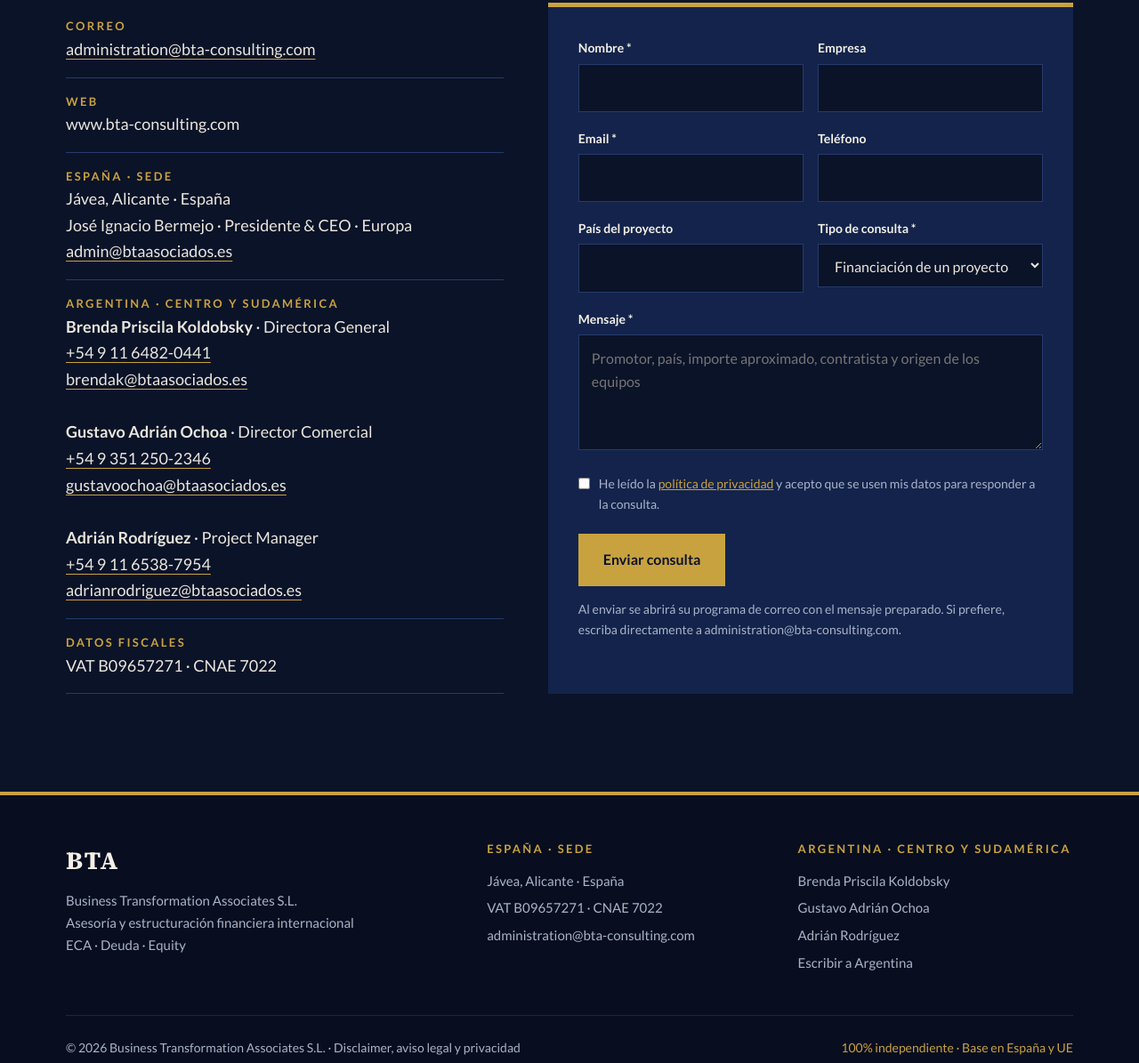
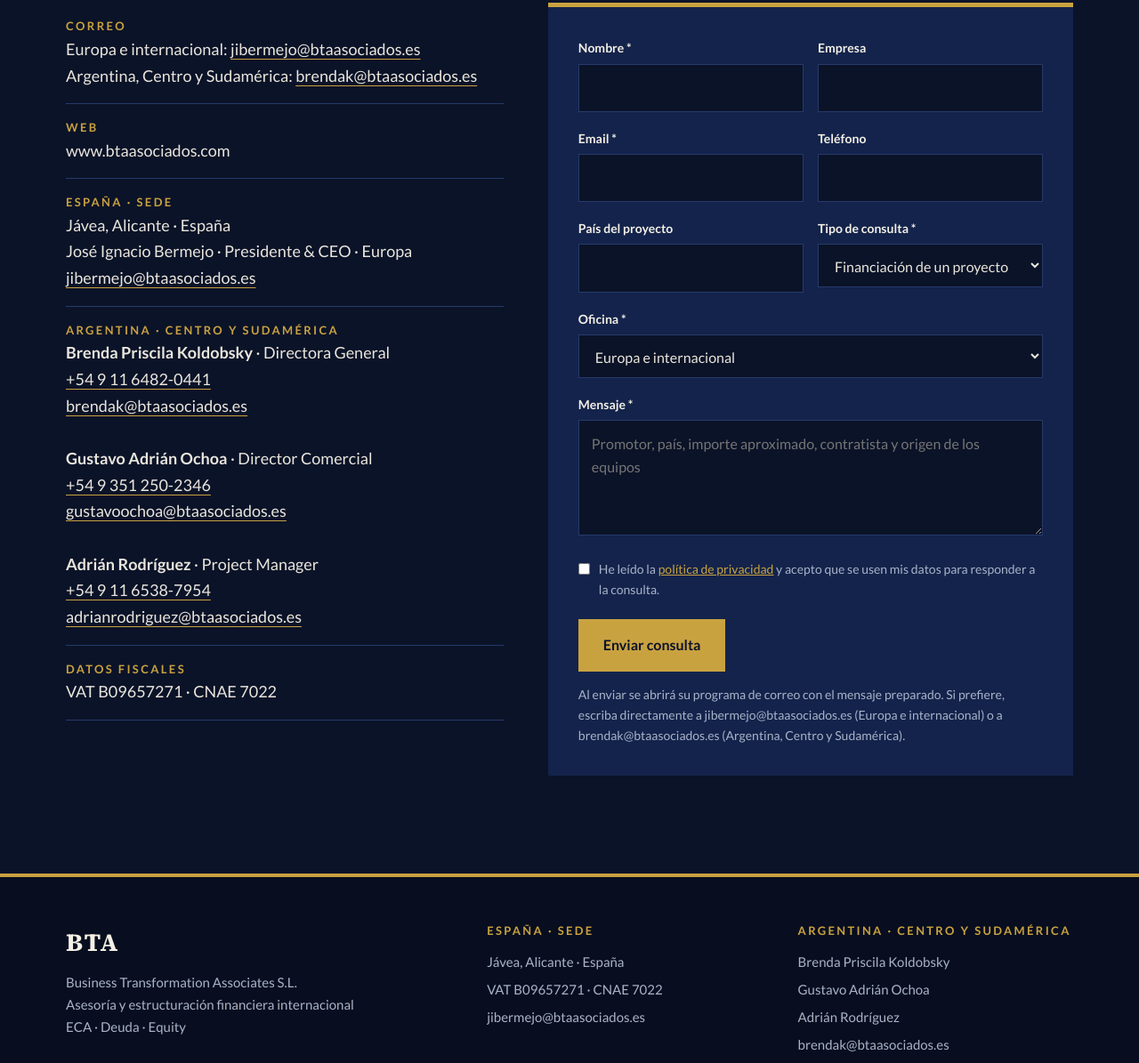
Before and after one commit to Obyra/bta-web, a plain HTML site: page contacto.html in a window 1280 px wide. Shown: the part 537-1732 px from the top of the page at 89% size. Drawn offline with Linux system fonts and the light colour scheme.

Commit message:
Mails por región: jibermejo@ para Europa e internacional, brendak@ para Argentina
administration@bta-consulting.com no existe: se reemplaza en pie, contacto,
aviso legal y privacidad. El formulario suma 'Oficina' y manda el mail a la
que corresponda. La web pasa a www.btaasociados.com.

Co-Authored-By: Claude Opus 5.5 <noreply@anthropic.com>

```diff
--- a/contacto.html
+++ b/contacto.html
@@ -56,14 +56,14 @@
   <div class="contenedor contacto sin-margen">
     <div class="datos">
       <dl>
-        <div><dt>Correo</dt><dd><a href="mailto:administration@bta-consulting.com">administration@bta-consulting.com</a></dd></div>
-        <div><dt>Web</dt><dd>www.bta-consulting.com</dd></div>
-        <div><dt>España · Sede</dt><dd>Jávea, Alicante · España<br>José Ignacio Bermejo · Presidente &amp; CEO · Europa<br><a href="mailto:admin@btaasociados.es">admin@btaasociados.es</a></dd></div>
+        <div><dt>Correo</dt><dd>Europa e internacional: <a href="mailto:jibermejo@btaasociados.es">jibermejo@btaasociados.es</a><br>Argentina, Centro y Sudamérica: <a href="mailto:brendak@btaasociados.es">brendak@btaasociados.es</a></dd></div>
+        <div><dt>Web</dt><dd>www.btaasociados.com</dd></div>
+        <div><dt>España · Sede</dt><dd>Jávea, Alicante · España<br>José Ignacio Bermejo · Presidente &amp; CEO · Europa<br><a href="mailto:jibermejo@btaasociados.es">jibermejo@btaasociados.es</a></dd></div>
         <div><dt>Argentina · Centro y Sudamérica</dt><dd><strong>Brenda Priscila Koldobsky</strong> · Directora General<br><a href="tel:+5491164820441">+54 9 11 6482-0441</a><br><a href="mailto:brendak@btaasociados.es">brendak@btaasociados.es</a><br><br><strong>Gustavo Adrián Ochoa</strong> · Director Comercial<br><a href="tel:+5493512502346">+54 9 351 250-2346</a><br><a href="mailto:gustavoochoa@btaasociados.es">gustavoochoa@btaasociados.es</a><br><br><strong>Adrián Rodríguez</strong> · Project Manager<br><a href="tel:+5491165387954">+54 9 11 6538-7954</a><br><a href="mailto:adrianrodriguez@btaasociados.es">adrianrodriguez@btaasociados.es</a></dd></div>
         <div><dt>Datos fiscales</dt><dd>VAT B09657271 · CNAE 7022</dd></div>
       </dl>
     </div>
-    <form id="form-contacto" data-destino="administration@bta-consulting.com" novalidate>
+    <form id="form-contacto" data-destino="jibermejo@btaasociados.es" novalidate>
       <div class="fila">
         <div class="campo"><label for="nombre">Nombre *</label><input id="nombre" name="nombre" required autocomplete="name"></div>
         <div class="campo"><label for="empresa">Empresa</label><input id="empresa" name="empresa" autocomplete="organization"></div>
@@ -83,10 +83,15 @@
             <option>Otra consulta</option>
           </select></div>
       </div>
+      <div class="campo"><label for="oficina">Oficina *</label>
+        <select id="oficina" name="oficina" required>
+          <option value="jibermejo@btaasociados.es">Europa e internacional</option>
+          <option value="brendak@btaasociados.es">Argentina, Centro y Sudamérica</option>
+        </select></div>
       <div class="campo"><label for="mensaje">Mensaje *</label><textarea id="mensaje" name="mensaje" required placeholder="Promotor, país, importe aproximado, contratista y origen de los equipos"></textarea></div>
       <label class="casilla"><input type="checkbox" name="acepto" required> <span>He leído la <a href="disclaimer.html">política de privacidad</a> y acepto que se usen mis datos para responder a la consulta.</span></label>
       <button class="boton boton-oro" type="submit">Enviar consulta</button>
-      <p class="form-aviso">Al enviar se abrirá su programa de correo con el mensaje preparado. Si prefiere, escriba directamente a administration@bta-consulting.com.</p>
+      <p class="form-aviso">Al enviar se abrirá su programa de correo con el mensaje preparado. Si prefiere, escriba directamente a jibermejo@btaasociados.es (Europa e internacional) o a brendak@btaasociados.es (Argentina, Centro y Sudamérica).</p>
     </form>
   </div>
 </section>
@@ -103,14 +108,14 @@
       <ul>
         <li>Jávea, Alicante · España</li>
         <li>VAT B09657271 · CNAE 7022</li>
-        <li><a href="mailto:administration@bta-consulting.com">administration@bta-consulting.com</a></li>
+        <li><a href="mailto:jibermejo@btaasociados.es">jibermejo@btaasociados.es</a></li>
       </ul>
     </div>
     <div>
       <h4>Argentina · Centro y Sudamérica</h4>
       <ul>
         <li>Brenda Priscila Koldobsky</li>         <li>Gustavo Adrián Ochoa</li>         <li>Adrián Rodríguez</li>
-        <li><a href="contacto.html">Escribir a Argentina</a></li>
+        <li><a href="mailto:brendak@btaasociados.es">brendak@btaasociados.es</a></li>
       </ul>
     </div>
     <div class="pie-legal">
--- a/js/main.js
+++ b/js/main.js
@@ -24,7 +24,7 @@ if (form) {
     e.preventDefault();
     if (!form.reportValidity()) return;
     const d = new FormData(form);
-    const destino = form.dataset.destino;
+    const destino = d.get('oficina') || form.dataset.destino;
     const asunto = `Consulta web BTA · ${d.get('tipo')} · ${d.get('empresa') || d.get('nombre')}`;
     const cuerpo = [
       `Nombre: ${d.get('nombre')}`,
```
Also changed, not shown: build.mjs (+13 -7 lines), conocimientos.html (+2 -2 lines), disclaimer.html (+4 -4 lines), equipo.html (+3 -3 lines), index.html (+2 -2 lines), inversionistas.html (+2 -2 lines), presencia.html (+3 -3 lines), proyectos.html (+2 -2 lines), servicios.html (+2 -2 lines).
